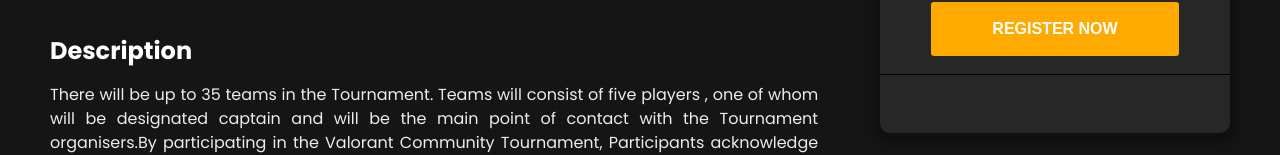
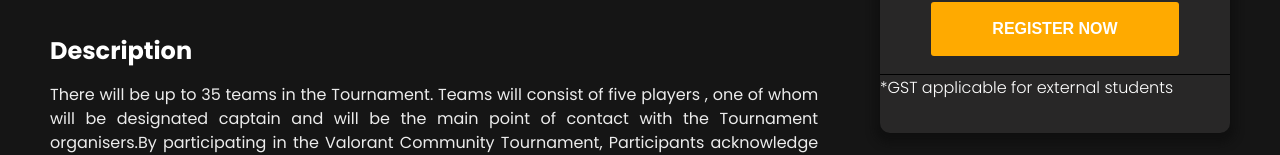
Before and after one commit to Abhirajmaid/Gandharva_website, a React (Create React App) app: page /event/0 in a window 1280 px wide. Shown: the part 664-819 px from the top of the page. Built offline with nearby package versions, Linux system fonts and the light colour scheme.

Commit message:
Changes 3.5

```diff
--- a/src/pages/SingleEvent/SingleEvent.jsx
+++ b/src/pages/SingleEvent/SingleEvent.jsx
@@ -56,6 +56,7 @@ const SingleEvent = () => {
               <button>Register Now</button>
             </Link>
           </div>
+          <span className="gst">*GST applicable for external students</span>
         </div>
       </div>
       <div className="page_container">
@@ -73,6 +74,7 @@ const SingleEvent = () => {
                 <button>Register Now</button>
               </Link>
             </div>
+              <p className="gst">*GST applicable for external students</p>
           </div>
           <div className="info_container">
             <div className="info_section">
--- a/src/pages/SingleEvent/style.css
+++ b/src/pages/SingleEvent/style.css
@@ -229,7 +229,11 @@
     text-align: center;
     margin: auto
 }
-
+.gst{
+    font-size: 10px;
+    font-weight: normal;
+    text-align: center;
+}
 @media screen and (max-width:480px) {
     .event_banner {
         height: 350px;
```
